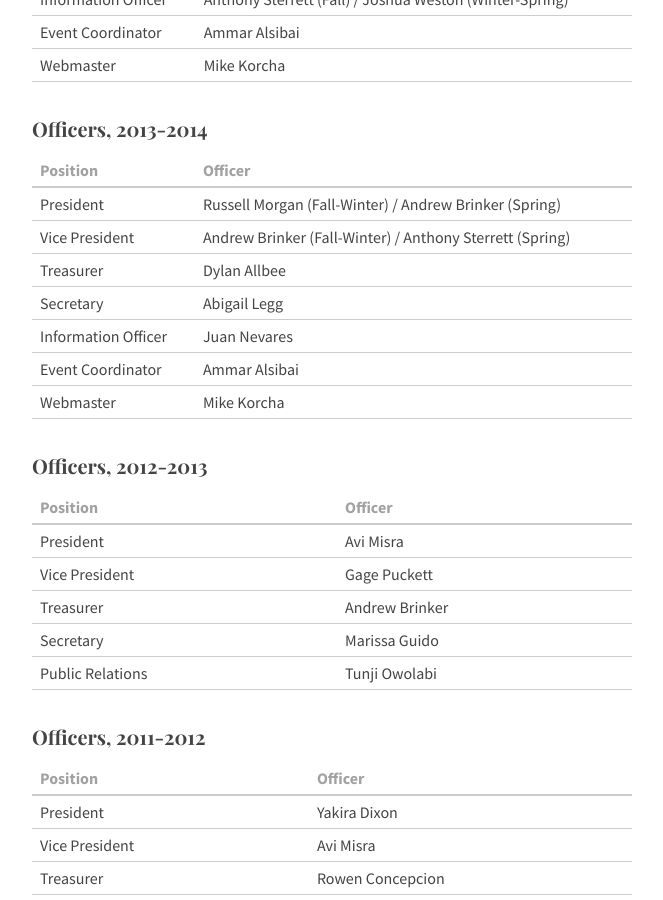
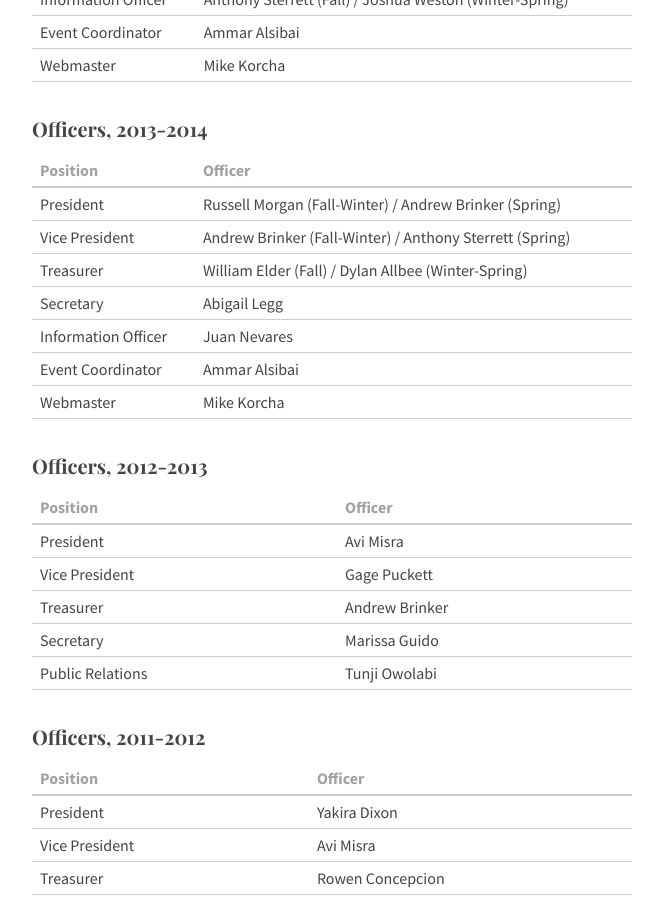
Before and after one commit to csusbdt/cse, a Jekyll site: the page built from clubs/index.md, in a window 1280 px wide and 900 px high, scrolled down 1058 px. Shown: the whole window, without its empty margins (152-815 px from the left). Built offline with Jekyll 4.4.1, drawn with Linux system fonts in a browser that asks for light colours; nearby versions of some CDN libraries; some web fonts are replaced.

Commit message:
Updated officer listing

```diff
--- a/clubs/index.md
+++ b/clubs/index.md
@@ -119,7 +119,7 @@ nav:
     </tr>
     <tr>
       <td style="text-align: left">Treasurer</td>
-      <td style="text-align: left">Dylan Allbee</td>
+      <td style="text-align: left">William Elder (Fall) / Dylan Allbee (Winter-Spring)</td>
     </tr>
     <tr>
       <td style="text-align: left">Secretary</td>
```
